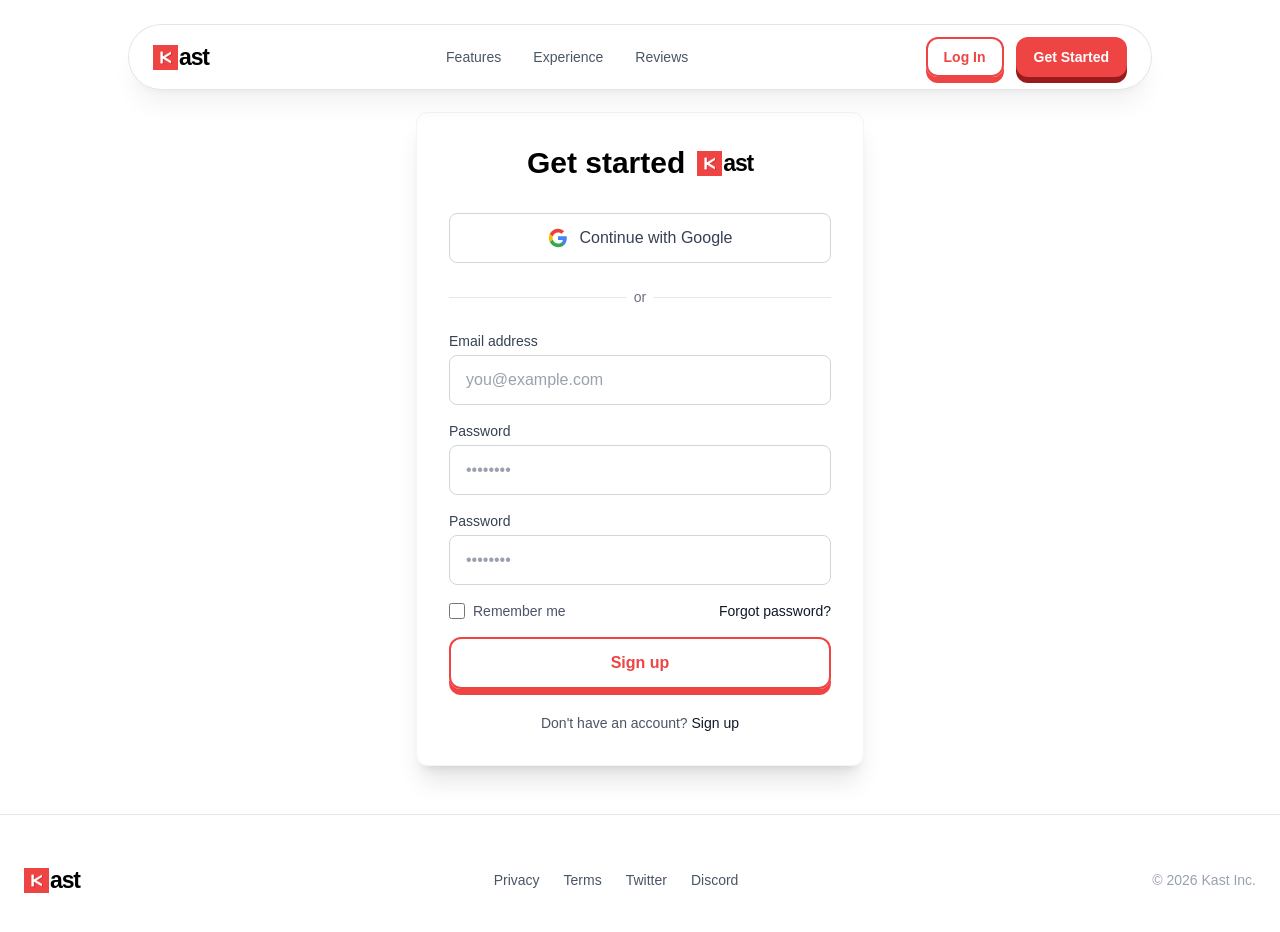
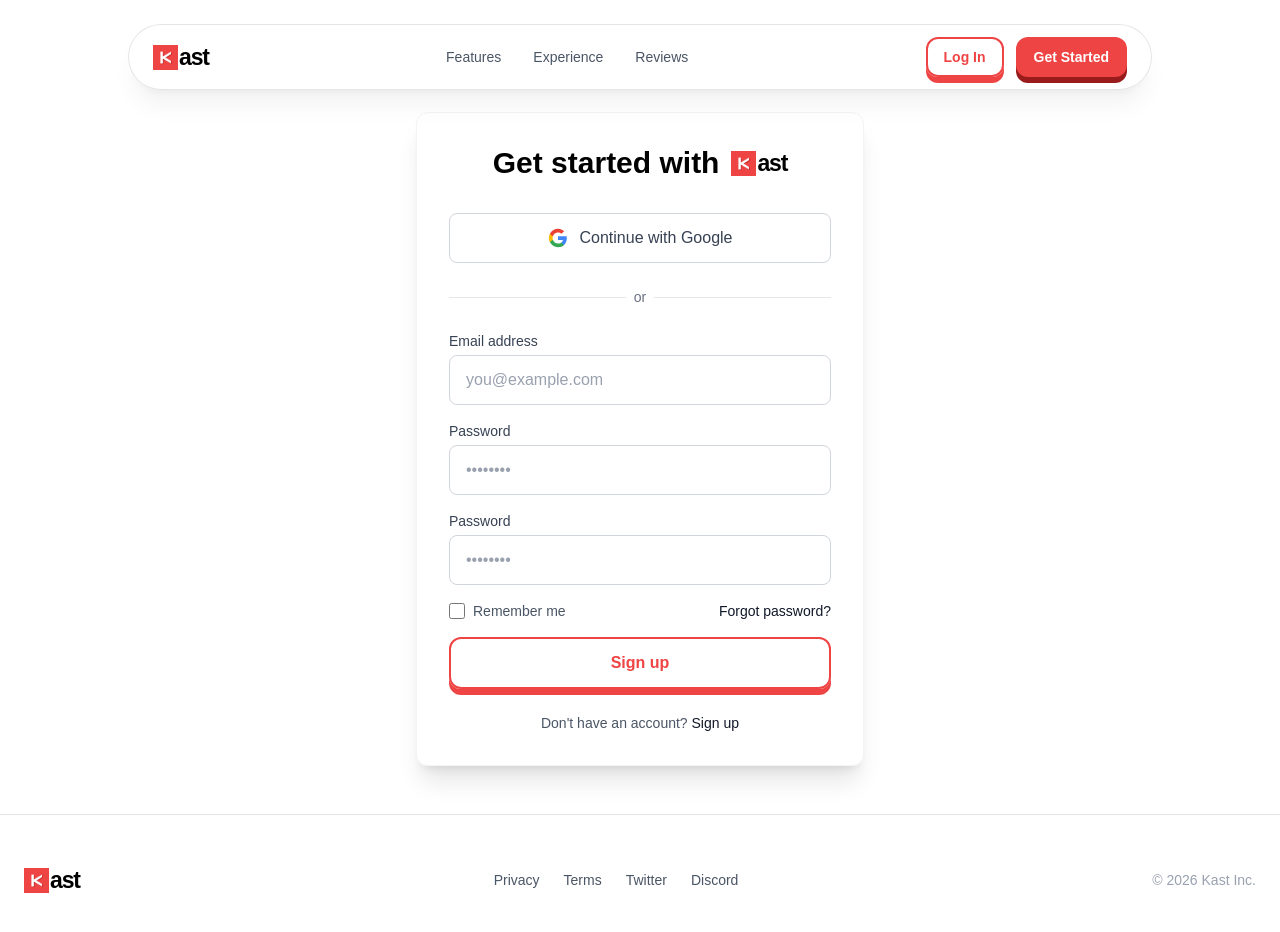
Before and after one commit to ayoolaowoilu/Kast, a Next.js app: page /auth/signup in a window 1280 px wide. Shown: the top 932 px of the page. Built offline with nearby package versions, Linux system fonts and the light colour scheme.

Commit message:
Chore : Added the get started page and sign in page

```diff
--- a/app/(public)/auth/signin/page.tsx
+++ b/app/(public)/auth/signin/page.tsx
@@ -18,7 +18,7 @@
                     {/* Header */}
                     <div className="flex items-center justify-center gap-3 mb-8">
                          <h1 className="font-bold text-2xl sm:text-3xl">
-                           Welcome back
+                           Welcome back to
                         </h1>
                         <Logo />
 
--- a/app/(public)/auth/signup/page.tsx
+++ b/app/(public)/auth/signup/page.tsx
@@ -18,7 +18,7 @@
                     {/* Header */}
                     <div className="flex items-center justify-center gap-3 mb-8">
                            <h1 className="font-bold text-2xl sm:text-3xl">
-                            Get started
+                            Get started with
                         </h1>
                         <Logo />
 
```
